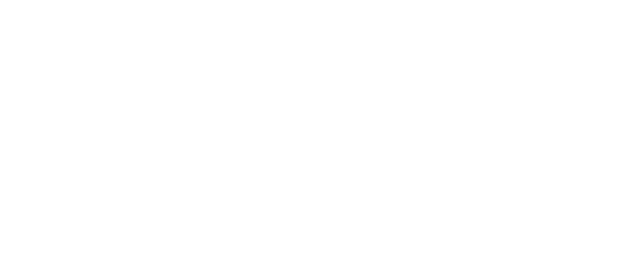
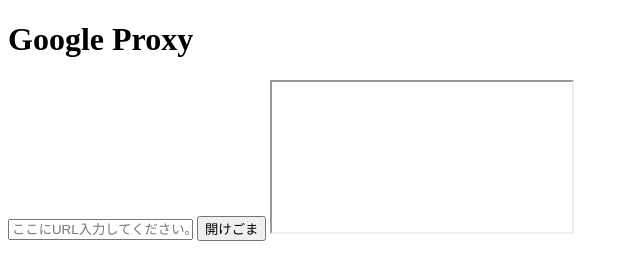
Before and after one commit to hamumeron/classroom-proxy, a plain HTML site: page index.html in a window 1280 px wide. Shown: the whole page, without its empty margins (0-640 px from the left). Drawn offline with Linux system fonts and the light colour scheme.

Commit message:
Update index.html

```diff
--- a/index.html
+++ b/index.html
@@ -6,7 +6,24 @@
     <link rel="icon" href="https://www.gstatic.com/images/branding/searchlogo/ico/favicon.ico">
     <style>
       head {
-        background-color:
+        background-color:#65BBE9;
       }
     </style>
+    <h1>Google Proxy</h1>
+  <input id="urlInput" placeholder="ここにURL入力してください。しないとやりますよ？">
+  <button onclick="loadProxy()">開けごま</button>
+  <iframe id="proxyFrame" sandbox="allow-scripts allow-same-origin"></iframe>
+    <script>
+    function loadProxy() {
+      const url = document.getElementById('urlInput').value.trim();
+      try {
+        new URL(url);
+        const encodedUrl = encodeURIComponent(url);
+        const workerProxy = 'https://proxy-desu.nekosuke-1012.workers.dev/?url=' + encodedUrl;
+        document.getElementById('proxyFrame').src = workerProxy;
+      } catch (e) {
+        alert('正しいのを入力しろ◯ス');
+      }
+    }
+  </script>
   </head>
```
